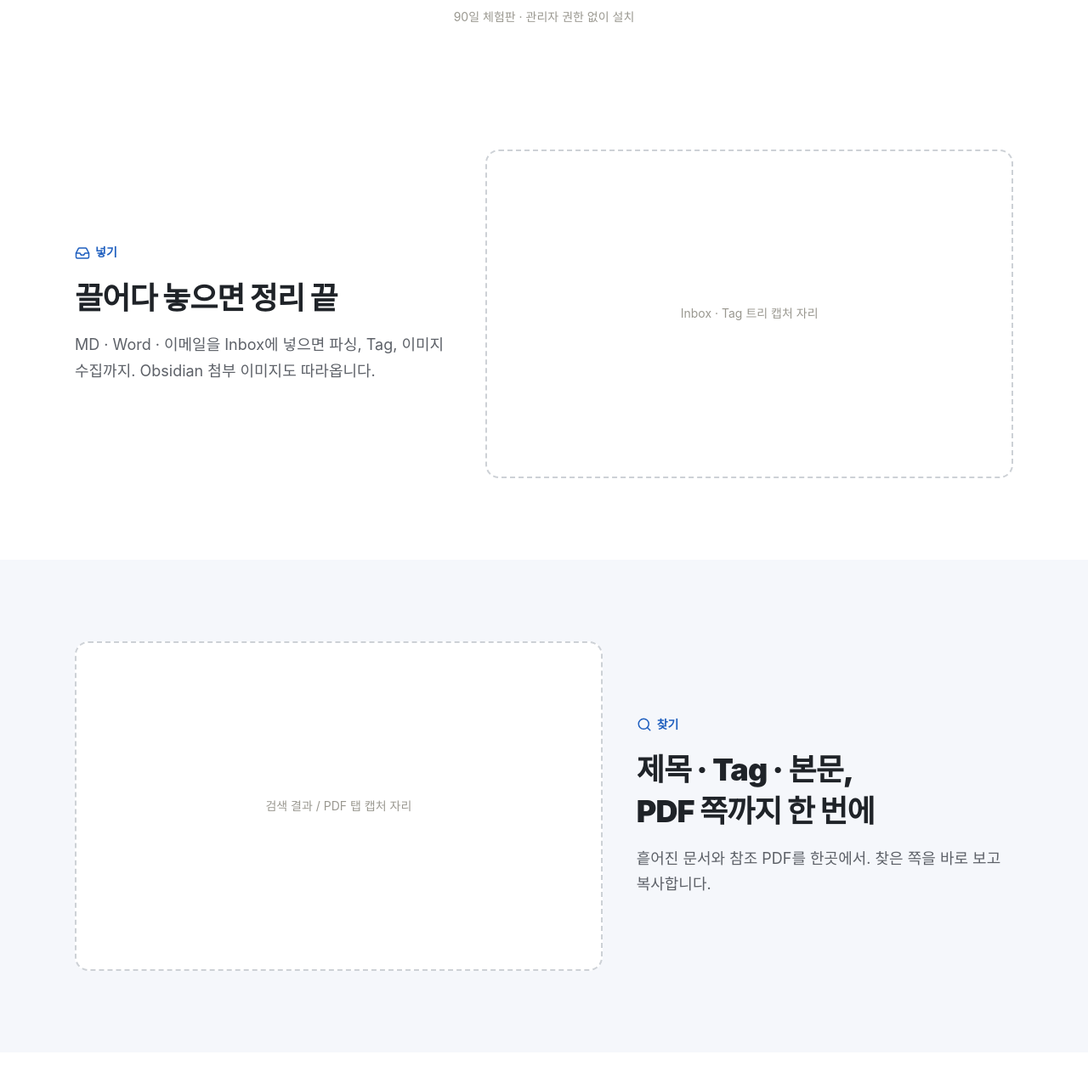
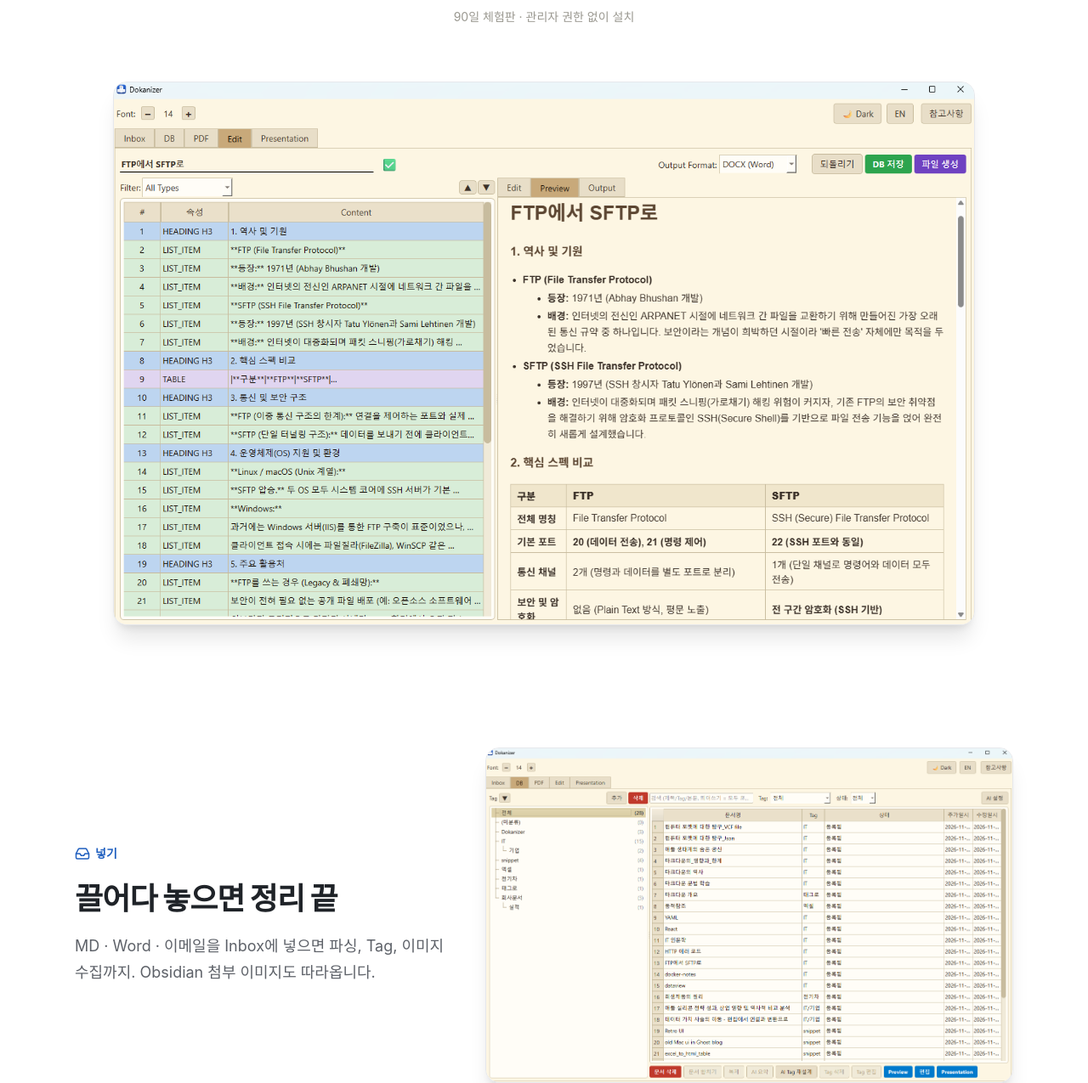
Before and after one commit to Henrysuh/henrysuh.github.io, a plain HTML site: page dokanizer/index.html in a window 1280 px wide. Shown: the part 539-1814 px from the top of the page at 85% size. Drawn offline with Linux system fonts and the light colour scheme.

Commit message:
Dokanizer 소개: 화면 캡처 4장(Edit·DB·PDF 검색·출력) + 첫 화면 그림 자리
Co-Authored-By: Claude Opus 5.5 <noreply@anthropic.com>

```diff
--- a/dokanizer/index.html
+++ b/dokanizer/index.html
@@ -13,7 +13,7 @@
   <!--
     Dokanizer 소개 페이지 (2026-11-23). maptime 소개 페이지와 같은 구성:
     첫 화면 → 핵심 세 가지(넣기·찾기·꺼내기, 좌우 번갈아) → 형식 띠 → 마지막 권유 → 푸터.
-    그림은 img/inbox.png · img/search.png · img/presentation.png. 파일이 없으면 점선 자리만 보인다.
+    그림은 img/edit.png(첫 화면) · img/inbox.png · img/search.png · img/presentation.png. 파일이 없으면 점선 자리만 보인다.
     다운로드는 공개 저장소 Henrysuh/dokanizer-release 의 최신 릴리스에서 고정 파일명으로 받는다.
   -->
   <style>
@@ -58,6 +58,8 @@
     .hero p.lead { margin: 20px auto 0; max-width: 672px; font-size: 18px; color: var(--muted); word-break: keep-all; }
     @media (min-width: 640px) { .hero p.lead { font-size: 20px; } }
     .hero p.note { margin: 12px 0 0; font-size: 14px; color: var(--faint); }
+    .hero .shot { margin-top: 48px; }
+    @media (min-width: 640px) { .hero .shot { margin-top: 64px; } }
 
     /* 핵심 세 가지 */
     .feature:nth-of-type(odd) { background: var(--soft); }
@@ -128,6 +130,7 @@
         <a class="btn secondary" href="https://github.com/Henrysuh/dokanizer-release/releases/latest/download/Dokanizer_macOS.dmg"><svg class="i"><use href="#i-apple"/></svg> macOS 다운로드</a>
       </div>
       <p class="note">90일 체험판 · 관리자 권한 없이 설치</p>
+      <div class="pic shot"><img src="img/edit.png" alt="Edit 탭 — 문서를 요소 단위로 고치고 바로 미리보기" data-ph="Edit 탭 캡처 자리"></div>
     </section>
 
     <!-- 핵심 세 가지 -->
@@ -138,7 +141,7 @@
           <h2>끌어다 놓으면 정리 끝</h2>
           <p class="body">MD · Word · 이메일을 Inbox에 넣으면 파싱, Tag, 이미지 수집까지. Obsidian 첨부 이미지도 따라옵니다.</p>
         </div>
-        <div class="pic"><img src="img/inbox.png" alt="Inbox와 Tag 트리" data-ph="Inbox · Tag 트리 캡처 자리"></div>
+        <div class="pic"><img src="img/inbox.png" alt="DB 탭 — Tag 트리와 문서 목록" data-ph="Inbox · Tag 트리 캡처 자리"></div>
       </div>
     </section>
 
@@ -149,7 +152,7 @@
           <h2>제목 · Tag · 본문,<br>PDF 쪽까지 한 번에</h2>
           <p class="body">흩어진 문서와 참조 PDF를 한곳에서. 찾은 쪽을 바로 보고 복사합니다.</p>
         </div>
-        <div class="pic"><img src="img/search.png" alt="검색 결과와 PDF 탭" data-ph="검색 결과 / PDF 탭 캡처 자리"></div>
+        <div class="pic"><img src="img/search.png" alt="PDF 탭 — 본문 검색과 찾은 쪽 바로 보기" data-ph="검색 결과 / PDF 탭 캡처 자리"></div>
       </div>
     </section>
 
@@ -160,7 +163,7 @@
           <h2>원고 하나,<br>보고서 · 슬라이드 · 전자책</h2>
           <p class="body">템플릿을 한 번 등록하면 슬라이드 배분은 자동. 표로 고치고 바로 미리봅니다.</p>
         </div>
-        <div class="pic"><img src="img/presentation.png" alt="Presentation 탭 — 표 편집과 미리보기" data-ph="Presentation 탭 캡처 자리"></div>
+        <div class="pic"><img src="img/presentation.png" alt="Edit 탭 — 회의록을 미리 보고 DOCX로 꺼내기" data-ph="출력 캡처 자리"></div>
       </div>
     </section>
 
```
Also changed, not shown: dokanizer/img/edit.png (added), dokanizer/img/inbox.png (added), dokanizer/img/presentation.png (added), dokanizer/img/search.png (added).
